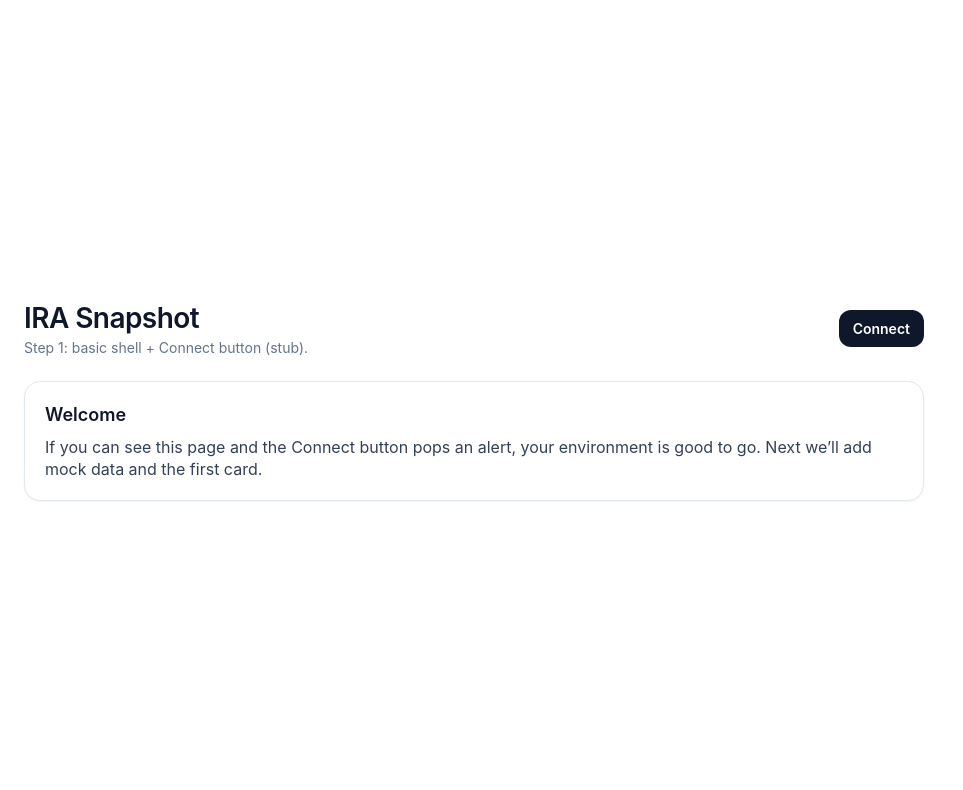
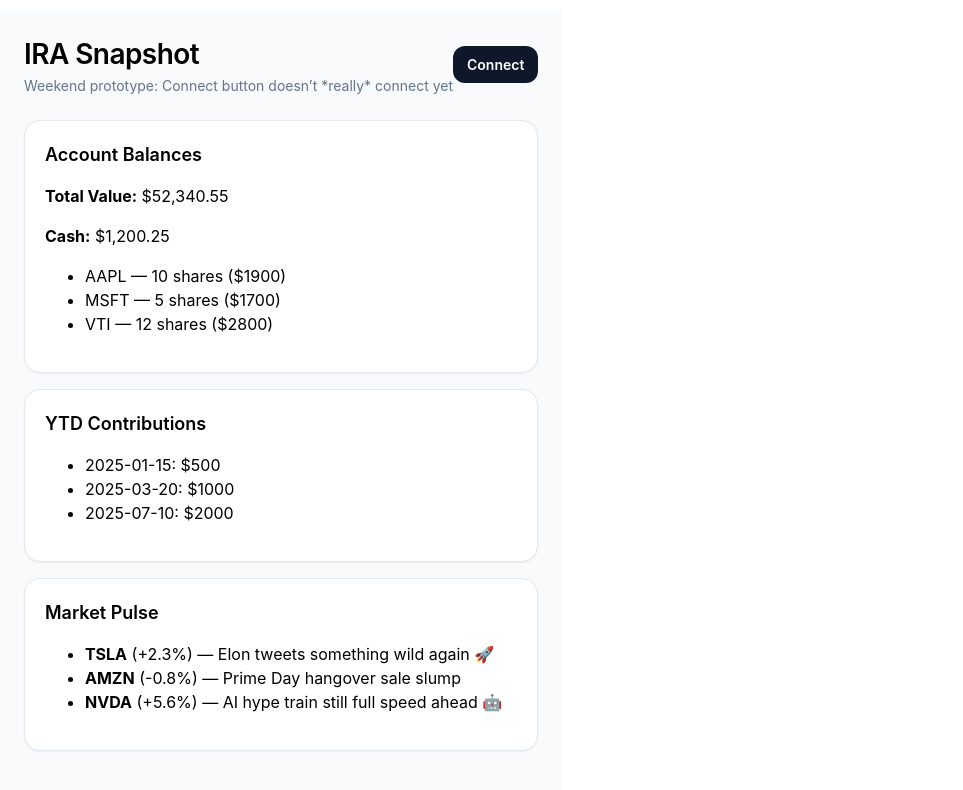
Before and after one commit to TassiLamatina/FintechProject, a React (Vite) app: page / in a window 1280 px wide. Shown: the top 790 px of the page, without its empty margins (0-963 px from the left). Built offline with nearby package versions, Linux system fonts and the light colour scheme.

Commit message:
Add Market Pulse card with mock data

```diff
--- a/src/App.jsx
+++ b/src/App.jsx
@@ -1,11 +1,41 @@
+// src/App.jsx
+
+// Weekend project vibes: pretending I’m talking to Schwab’s API
+// but really it’s just fake data I stapled together.
+
+import { useState, useEffect } from "react";
+import { getBalances, getContributions, getMarketPulse } from "./api";
+ // <-- my "fake Schwab API"
+
 function App() {
+  // React state: keeps track of balances + contributions after "fetching"
+  const [balances, setBalances] = useState(null);
+  const [contributions, setContributions] = useState(null);
+  const [marketPulse, setMarketPulse] = useState(null);
+
+  // useEffect = “run this when the component shows up”
+useEffect(() => {
+  (async () => {
+    const b = await getBalances();
+    const c = await getContributions();
+    const m = await getMarketPulse(); // 👈 new line
+
+    setBalances(b);
+    setContributions(c);
+    setMarketPulse(m); // 👈 new line
+  })();
+}, []);
+
+  // inline styles because CSS files are too serious for a weekend hack
  const container = {
   maxWidth: 900,
   margin: "0 auto",
   padding: "24px",
-    fontFamily: "-apple-system, system-ui, Segoe UI, Roboto, Helvetica, Arial, sans-serif",
-    color: "#0f172a",
-    lineHeight: 1.4,
+  fontFamily:
+    "-apple-system, system-ui, Segoe UI, Roboto, Helvetica, Arial, sans-serif",
+  color: "#000",
+  lineHeight: 1.5,
+  background: "#f8fafc",
 };
 
   const header = {
@@ -35,32 +65,90 @@
     borderRadius: "16px",
     padding: "20px",
     boxShadow: "0 1px 2px rgba(0,0,0,0.05)",
+    marginBottom: "16px",
   };
 
   return (
     <div style={container}>
+      {/* Header */}
       <header style={header}>
         <div>
           <div style={title}>IRA Snapshot</div>
-          <div style={subtitle}>Step 1: basic shell + Connect button (stub).</div>
+          <div style={subtitle}>
+            Weekend prototype: Connect button doesn’t *really* connect yet
+          </div>
         </div>
         <button
           style={button}
-          onClick={() => alert("Demo mode: this would start OAuth (PKCE) to Schwab.")}
+          onClick={() =>
+            alert("Pretend this is Schwab OAuth. Right now it’s just a popup.")
+          }
         >
           Connect
         </button>
       </header>
 
       <main>
+        {/* Balances card */}
         <section style={card}>
           <h2 style={{ fontSize: 18, margin: 0, marginBottom: 8, fontWeight: 600 }}>
-            Welcome
+            Account Balances
           </h2>
-          <p style={{ margin: 0, color: "#334155" }}>
-            If you can see this page and the Connect button pops an alert,
-            your environment is good to go. Next we’ll add mock data and the first card.
+          {balances ? (
+            <div>
+              <p>
+                <strong>Total Value:</strong> ${balances.totalValue.toLocaleString()}
               </p>
+              <p>
+                <strong>Cash:</strong> ${balances.cash.toLocaleString()}
+              </p>
+              <ul>
+                {balances.positions.map((pos) => (
+                  <li key={pos.ticker}>
+                    {pos.ticker} — {pos.qty} shares (${pos.marketValue})
+                  </li>
+                ))}
+              </ul>
+            </div>
+          ) : (
+            <p>Loading fake balances…</p>
+          )}
+        </section>
+
+        {/* Contributions card */}
+        <section style={card}>
+          <h2 style={{ fontSize: 18, margin: 0, marginBottom: 8, fontWeight: 600 }}>
+            YTD Contributions
+          </h2>
+          {contributions ? (
+            <ul>
+              {contributions.map((c, idx) => (
+                <li key={idx}>
+                  {c.date}: ${c.amount}
+                </li>
+              ))}
+            </ul>
+          ) : (
+            <p>Loading contributions…</p>
+          )}
+        </section>
+
+        {/* Market Pulse card */}
+<section style={card}>
+  <h2 style={{ fontSize: 18, margin: 0, marginBottom: 8, fontWeight: 600 }}>
+    Market Pulse
+  </h2>
+  {marketPulse ? (
+    <ul>
+      {marketPulse.map((item, idx) => (
+        <li key={idx}>
+          <strong>{item.ticker}</strong> ({item.change}) — {item.headline}
+        </li>
+      ))}
+    </ul>
+  ) : (
+    <p>Loading market vibes…</p>
+  )}
 </section>
       </main>
     </div>
--- a/src/api.js
+++ b/src/api.js
@@ -1,138 +1,48 @@
-// src/App.jsx
+// src/api.js
+// Weekend hack: pretending I have Schwab API creds. I do not. 😅
+// So we mock. Clean shapes, easy to swap for real endpoints later.
 
-// Hi 👋 Welcome to the "IRA Snapshot" prototype
-// Disclaimer: Not financial advice, just vibes.
-// The goal: pretend we’re talking to the Schwab API,
-// but really it’s just mock data + imagination.
+// --- Fake balances (please don't retire off these numbers) ---
+const mockBalances = {
+  totalValue: 52340.55, // living the medium life
+  cash: 1200.25,        // emergency burrito fund
+  positions: [
+    { ticker: "AAPL", qty: 10, marketValue: 1900 },  // Apple: keeps doctors + boredom away
+    { ticker: "MSFT", qty: 5, marketValue: 1700 },   // Clippy, but profitable
+    { ticker: "VTI", qty: 12, marketValue: 2800 },   // Index fund = adulting
+  ],
+};
 
-import { useState, useEffect } from "react";
-import { getBalances, getContributions } from "./api"; // my "fake Schwab friend"
+// --- Fake contribution history (aka: when I remembered to save) ---
+const mockContributions = [
+  { date: "2025-01-15", amount: 500 },   // new year, new me
+  { date: "2025-03-20", amount: 1000 },  // responsible streak
+  { date: "2025-07-10", amount: 2000 },  // tax refund flex 💪
+];
 
-// This is the main React component for the app
-function App() {
-  // state = basically React’s way of remembering stuff between renders
-  const [balances, setBalances] = useState(null);
-  const [contributions, setContributions] = useState(null);
+// Flag for demo mode. Flip to false when wiring real fetch calls.
+const useMocks = true;
 
-  // pretend this is a data-fetching mission 🚀
-  useEffect(() => {
-    (async () => {
-      const b = await getBalances();
-      const c = await getContributions();
-      setBalances(b);
-      setContributions(c);
-    })();
-  }, []);
-
-  // a bunch of styles inline, because why not… CSS files are too mainstream
-  const container = {
-    maxWidth: 900,
-    margin: "0 auto",
-    padding: "24px",
-    fontFamily:
-      "-apple-system, system-ui, Segoe UI, Roboto, Helvetica, Arial, sans-serif",
-    color: "#0f172a",
-    lineHeight: 1.4,
-  };
-
-  const header = {
-    display: "flex",
-    alignItems: "center",
-    justifyContent: "space-between",
-    marginBottom: "24px",
-  };
-
-  const title = { fontSize: "28px", fontWeight: 600, letterSpacing: "-0.02em" };
-  const subtitle = { fontSize: "14px", color: "#64748b" };
-
-  const button = {
-    background: "#0f172a",
-    color: "white",
-    border: "none",
-    borderRadius: "12px",
-    padding: "10px 14px",
-    fontSize: "14px",
-    fontWeight: 600,
-    cursor: "pointer",
-  };
-
-  const card = {
-    background: "white",
-    border: "1px solid #e2e8f0",
-    borderRadius: "16px",
-    padding: "20px",
-    boxShadow: "0 1px 2px rgba(0,0,0,0.05)",
-    marginBottom: "16px",
-  };
-
-  return (
-    <div style={container}>
-      {/* Header section: basically my fake Schwab dashboard top bar */}
-      <header style={header}>
-        <div>
-          <div style={title}>IRA Snapshot</div>
-          <div style={subtitle}>
-            Step 1: basic shell + Connect button (spoiler: it does nothing).
-          </div>
-        </div>
-        <button
-          style={button}
-          onClick={() =>
-            alert("Demo mode: this would start OAuth (PKCE) to Schwab. Maybe someday.")
-          }
-        >
-          Connect
-        </button>
-      </header>
-
-      {/* Main dashboard */}
-      <main>
-        {/* Balance card — where the fake money lives */}
-        <section style={card}>
-          <h2 style={{ fontSize: 18, margin: 0, marginBottom: 8, fontWeight: 600 }}>
-            Account Balances
-          </h2>
-          {balances ? (
-            <div>
-              <p>
-                <strong>Total Value:</strong> ${balances.totalValue.toLocaleString()}
-              </p>
-              <p>
-                <strong>Cash:</strong> ${balances.cash.toLocaleString()}
-              </p>
-              <ul>
-                {balances.positions.map((pos) => (
-                  <li key={pos.ticker}>
-                    {pos.ticker} — {pos.qty} shares (${pos.marketValue})
-                  </li>
-                ))}
-              </ul>
-            </div>
-          ) : (
-            <p>Loading fake data…</p>
-          )}
-        </section>
-
-        {/* Contributions card — aka when I remembered to deposit something */}
-        <section style={card}>
-          <h2 style={{ fontSize: 18, margin: 0, marginBottom: 8, fontWeight: 600 }}>
-            YTD Contributions
-          </h2>
-          {contributions ? (
-            <ul>
-              {contributions.map((c, idx) => (
-                <li key={idx}>
-                  {c.date}: ${c.amount}
-                </li>
-              ))}
-            </ul>
-          ) : (
-            <p>Still faking it…</p>
-          )}
-        </section>
-      </main>
-    </div>
-  );
+// Public API: looks like a real data layer, smells like a real data layer.
+export async function getBalances() {
+  if (useMocks) return mockBalances;
+  // TODO: return fetch('/api/accounts', { credentials: 'include' }).then(r => r.json());
 }
 
-export default App;
+export async function getContributions() {
+  if (useMocks) return mockContributions;
+  // TODO: return fetch('/api/transactions?type=contribution&year=2025', { credentials: 'include' }).then(r => r.json());
+}
+
+// --- Fake Market Pulse (random stocks, weekend fantasy edition) ---
+const mockMarketPulse = [
+  { ticker: "TSLA", change: "+2.3%", headline: "Elon tweets something wild again 🚀" },
+  { ticker: "AMZN", change: "-0.8%", headline: "Prime Day hangover sale slump" },
+  { ticker: "NVDA", change: "+5.6%", headline: "AI hype train still full speed ahead 🤖" },
+];
+
+// Public API for Market Pulse
+export async function getMarketPulse() {
+  if (useMocks) return mockMarketPulse;
+  // TODO: replace with fetch('/api/market/pulse').then(r => r.json());
+}
```
Lines whose indentation alone changed are shown as unchanged.
